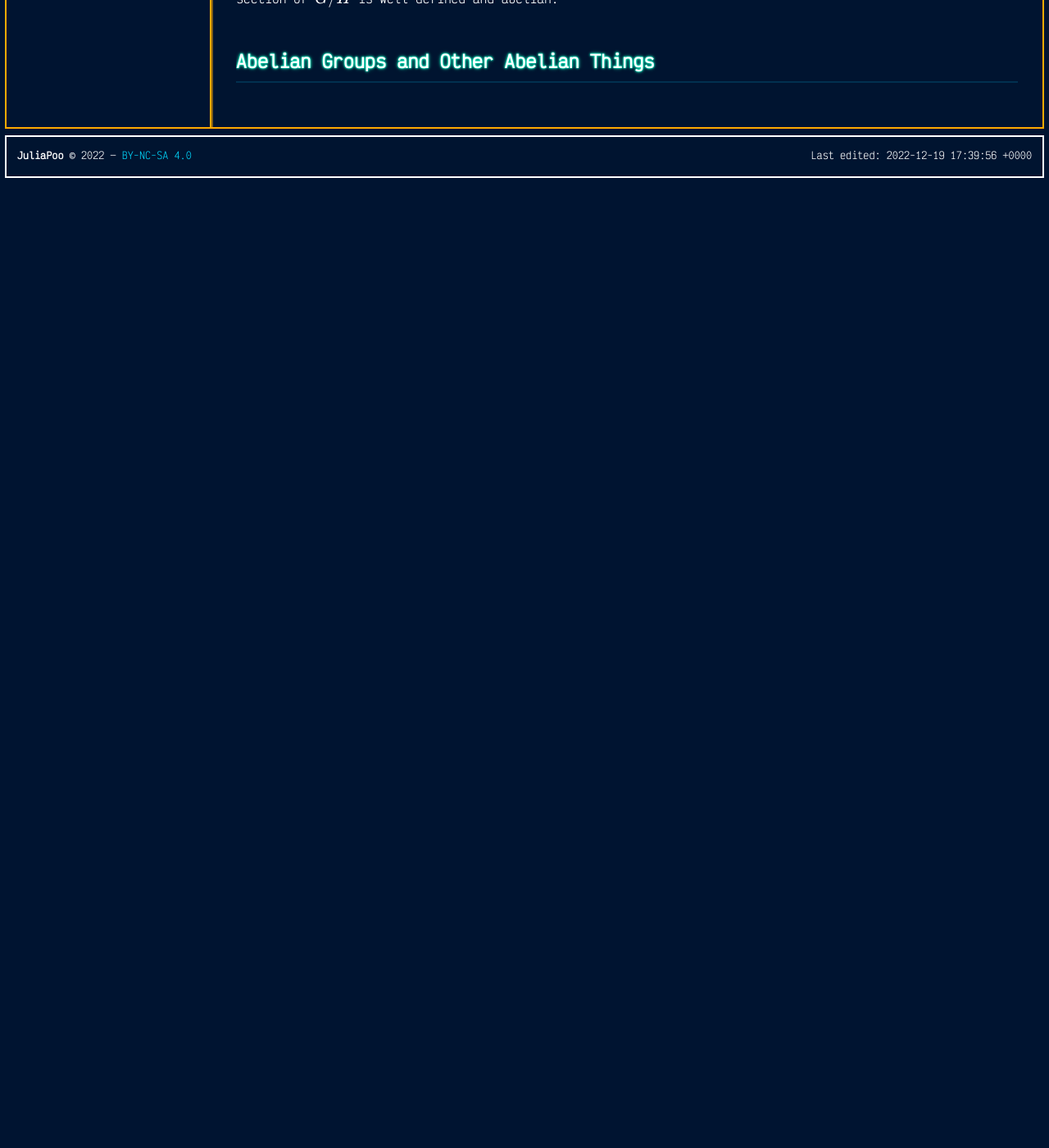
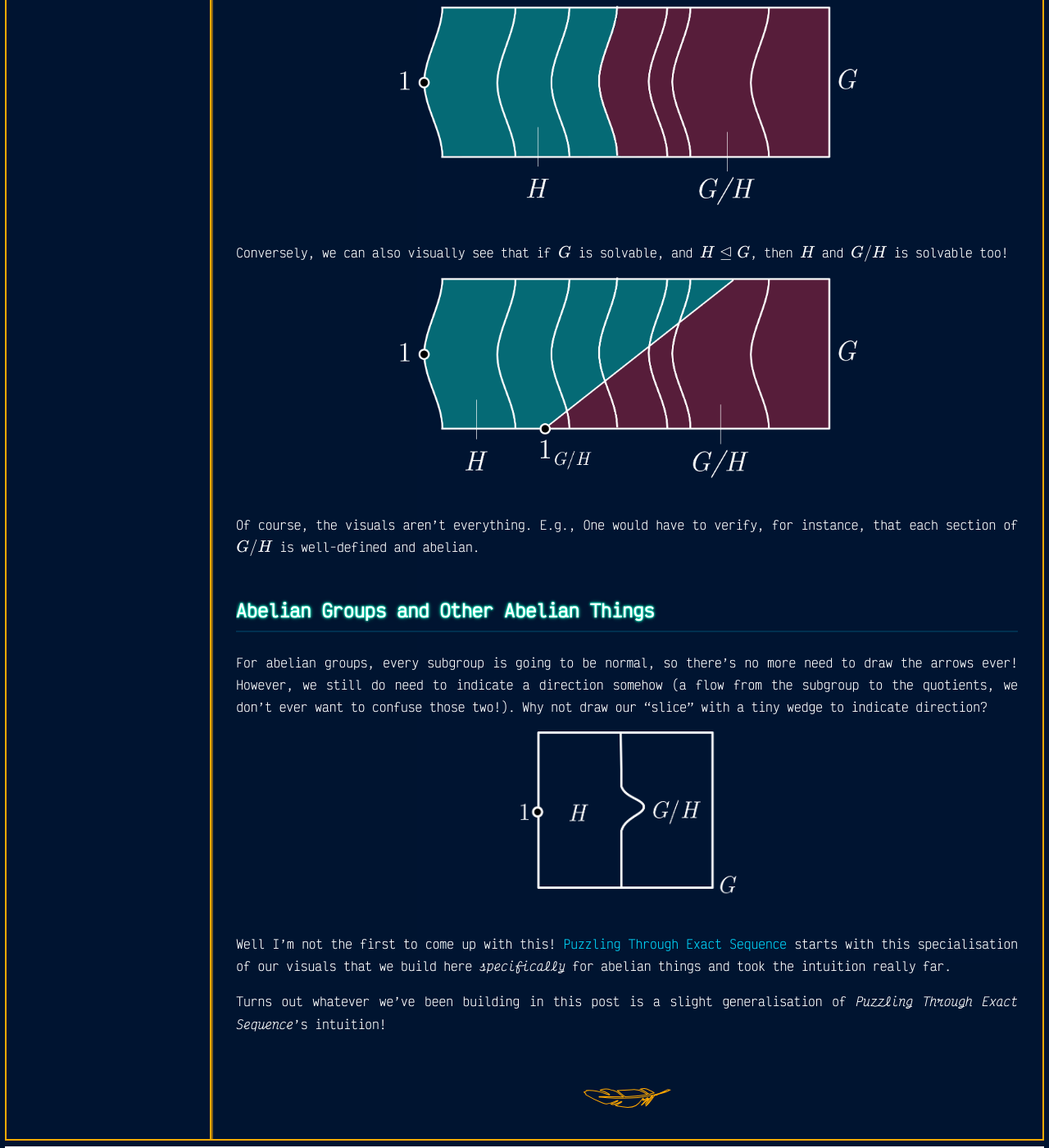
Before and after one commit to JuliaPoo/juliapoo.github.io, a Jekyll site: the page built from _posts/2022-12-15-homomorphism-illustrated.md, in a window 1280 px wide and 1400 px high, scrolled down 18639 px. Shown: the whole window at 82% size. Built offline with Jekyll 4.4.1, drawn with Linux system fonts in a browser that asks for light colours; formulas are drawn with MathJax 3; before the commit the page ends 18862 px from its top, so only the background shows below that; some of the changed text lies outside the part shown.

Commit message:
Post: More progress on Visualising Homomorphisms. Left a proof read.

```diff
--- a/_posts/2022-12-15-homomorphism-illustrated.md
+++ b/_posts/2022-12-15-homomorphism-illustrated.md
@@ -12,12 +12,22 @@
     - eyecandy
 
 nav: |
-    * TODO
+    * [Motivation](#motivation)
+    * Intuition
+        * [First Isomorphism Theorem](#first-isomorphism-theorem)
+        * [Lattice Isomorphism Theorem: Collapsing the Lattice](#lattice-isomorphism-theorem-collapsing-the-lattice)
+            * [Shortfalls with the lattice visual intuition](#shortfalls-with-the-lattice-visual-intuition)
+        * [Abstracting the Lattice: Slicing a Shape](#abstracting-the-lattice-slicing-a-shape)
+    * Applications
+        * [Isomorphism Theorems Visualised](#isomorphism-theorems-visualised)
+        * Subgroup Series
+            * [Composition Series](#composition-series)
+            * [Other Subgroup Series](#other-subgroup-series)
+        * [Abelian Groups and Other Abelian Things](#abelian-groups-and-other-abelian-things)
+
 
 excerpt: Visual intuitions I've accrued while studying algebra, starting with a geometric interpretation of the isomorphism theorems and application into more "involved" concepts like composition series. Currently very Group focused, might update for more objects.
 ---
-
-# Metadata
 
 <!--
 1. Brief Timeline
@@ -26,7 +36,7 @@
     - Predictive power
 -->
 
-## Motivation
+# Motivation
 
 So I started learning abstract algebra from [Basic Algebra I by Nathan Jacobson](http://www.math.toronto.edu/~ila/Jacobson-Basic_algebra_I%20(1).pdf) earlier this year, and being a rather dense resource it lacked any form of discourse on the intuition of the concepts. For instance, here's how **I** got introduced to homomorphisms from _Nathan Jacobson_:
 
@@ -70,7 +82,7 @@
 
 Unfortunately this visual intuition is very limited. It is difficult to see what exactly I mean by "collapsing". What was removed and what is left? The idea of "collapsing" the structure of $G$ will be made more explicit in the **Lattice Isomorphism Theorem** where we'll see a more common (and useful) way to visualise homomorphisms.
 
-# Lattice Isomorphism Theorem: Collapsing the Lattice
+## Lattice Isomorphism Theorem: Collapsing the Lattice
 
 The Lattice Isomorphism Theorem often seems rather opaque:
 
@@ -201,7 +213,7 @@
 
 This visual intuition is certainly incredibly powerful. We see lattice diagrams in proofs with a fair amount of parts such as in [Lang's proof of the Butterfly Lemma](https://math.stackexchange.com/questions/3857104/understanding-the-proof-and-meaning-of-the-butterfly-lemma-zassenhaus-langs) as a way to understand how every part interacts together, which is a testament to its explainable power. However, I have some issues with this intuition as I found it quite limiting.
 
-## Shortfalls with the lattice visual intuition
+### Shortfalls with the lattice visual intuition
 
 To illustrate some of the shortfalls, let's try to use lattices to visualise the other isomorphism theorems:
 
@@ -262,7 +274,7 @@
 2. Motivation for a new intuition
 -->
 
-# Abstracting the Lattice: Slicing a Shape
+## Abstracting the Lattice: Slicing a Shape
 
 <!--
 - Talk about the process of constructing this
@@ -397,10 +409,26 @@
 <img style="width:calc(min(100%, 600px));" src="/assets/posts/2022-12-15-homomorphism-illustrated/solvable-slice2.png">
 </center>
 
-Of course, the visuals aren't everything. E.g., One would have to verify that, for instance, that each section of $G/H$ is well-defined and abelian.
+Of course, the visuals aren't everything. E.g., One would have to verify, for instance, that each section of $G/H$ is well-defined and abelian.
 
 <!--
 TODO: Direct products?
 -->
 
 ## Abelian Groups and Other Abelian Things
+
+For abelian groups, every subgroup is going to be normal, so there's no more need to draw the arrows ever! However, we still do need to indicate a direction somehow (a flow from the subgroup to the quotients, we don't ever want to confuse those two!). Why not draw our "slice" with a tiny wedge to indicate direction?
+
+<center style="filter:invert(100%)">
+<img style="width:calc(min(100%, 300px));" src="/assets/posts/2022-12-15-homomorphism-illustrated/abelian-slice.png">
+</center>
+
+Well I'm not the first to come up with this! [Puzzling Through Exact Sequence](https://www.3blue1brown.com/blog/exact-sequence-picturebook) starts with this specialisation of our visuals that we build here _specifically_ for abelian things and took the intuition really far.
+
+Turns out whatever we've been building in this post is a slight generalisation of _Puzzling Through Exact Sequence_'s intuition!
+
+<center>
+    <a href="#">
+    <img style="height:1.5em; padding-top:3em" src="/assets/img/feather.svg">
+    </a>
+</center>
```
Also changed, not shown: other parts of _posts/2022-12-15-homomorphism-illustrated.md (+3 -1 lines), assets/posts/2022-12-15-homomorphism-illustrated/abelian-slice.png (added), assets/posts/2022-12-15-homomorphism-illustrated/slicing4.png, assets/posts/2022-12-15-homomorphism-illustrated/solvable-slice1.png (added), assets/posts/2022-12-15-homomorphism-illustrated/solvable-slice2.png (added), 1 other file.
